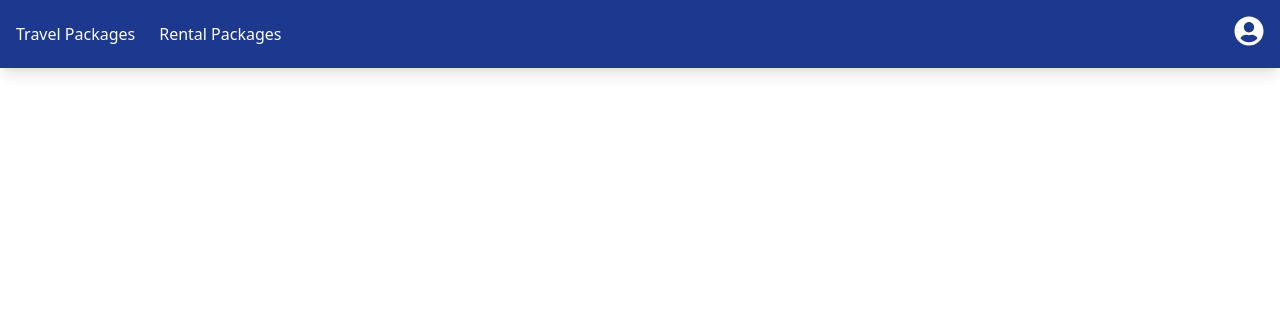
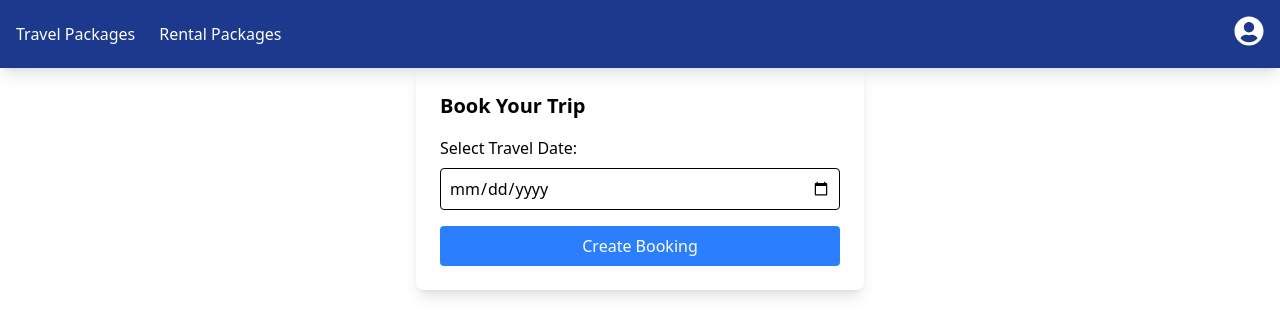
Before and after one commit to kavindu919/Travel, a React (Vite) app in the folder frontend/: page /bookings/1 in a window 1280 px wide. Shown: the top 336 px of the page. Built offline with nearby package versions, Linux system fonts and the light colour scheme.

Commit message:
update packages

```diff
--- a/frontend/src/App.jsx
+++ b/frontend/src/App.jsx
@@ -25,6 +25,7 @@ import TravelPackageView from "./pages/TravelPackageView";
 import Navbar from "./components/Navbar";
 import ProfilePage from "./pages/ProfilePage";
 import AdminBookingPage from "./pages/AdminBookingPage";
+import BookingPage from "./pages/BookingPage";
 
 // This component will conditionally render the Navbar
 const AppContent = () => {
@@ -70,6 +71,7 @@ const AppContent = () => {
         />
         <Route path="/travelPackages/:id" element={<TravelPackageDetails />} />
         <Route path="/travelPackagesview/:id" element={<TravelPackageView />} />
+        <Route path="/bookings/:id" element={<BookingPage />} />
       </Routes>
     </>
   );
--- a/frontend/src/pages/BookingPage.jsx
+++ b/frontend/src/pages/BookingPage.jsx
@@ -1,114 +1,58 @@
 import React, { useState } from "react";
-import { useLocation, useNavigate } from "react-router-dom";
+import { useParams, useNavigate } from "react-router-dom";
 import axios from "axios";
 
 const BookingPage = () => {
-  const location = useLocation();
+  const { packageId } = useParams(); // Get packageId from URL params
   const navigate = useNavigate();
-  const { travelPackage, user } = location.state || {};
-  const [formData, setFormData] = useState({
-    travelDate: "",
-    numTravelers: 1,
-    specialRequest: "",
-  });
+  const userId = localStorage.getItem("userId"); // Get userId from localStorage
+  const [travelDate, setTravelDate] = useState("");
   const [loading, setLoading] = useState(false);
-  const [error, setError] = useState(null);
-  const userId = localStorage.getItem("userId");
+  const [error, setError] = useState("");
 
-  const handleChange = (e) => {
-    const { name, value } = e.target;
-    setFormData({ ...formData, [name]: value });
-  };
+  const handleBooking = async () => {
+    if (!travelDate) {
+      setError("Please select a travel date.");
+      return;
+    }
 
-  const handleSubmit = async (e) => {
-    e.preventDefault();
     setLoading(true);
-    setError(null);
+    setError("");
+
     try {
-      const response = await axios.post("http://localhost:3000/api/bookings", {
-        userId: userId, // Assuming user object has id
-        packageId: travelPackage.id,
-        travelDate: formData.travelDate,
-        numTravelers: formData.numTravelers,
-        specialRequest: formData.specialRequest,
+      const response = await axios.post("http://localhost:3000/api/booking/bookings", {
+        userId,
+        packageId,
+        travelDate,
       });
 
-      alert("Booking Successful!");
-      navigate("/confirmation"); // Redirect to a confirmation page
-    } catch (error) {
-      console.error("Error during booking:", error);
-      setError("There was an issue with your booking. Please try again.");
+      alert("Booking successful!");
+      navigate("/my-bookings");
+    } catch (err) {
+      setError(err.response?.data?.error || "Something went wrong.");
     } finally {
       setLoading(false);
     }
   };
 
   return (
-    <div className="container mx-auto p-6 max-w-4xl bg-white shadow-lg rounded-lg mt-10">
-      <h1 className="text-4xl font-bold text-gray-800 mb-6 text-center">
-        Booking for {travelPackage?.name}
-      </h1>
-      <div className="mb-6">
-        <p><strong>Package Name:</strong> {travelPackage?.name}</p>
-        <p><strong>Price:</strong> ${travelPackage?.price}</p>
-        <p><strong>Destination:</strong> {travelPackage?.destination}</p>
-      </div>
-
-      {/* Display error if any */}
-      {error && (
-        <div className="bg-red-500 text-white p-4 rounded-lg mb-4">
-          {error}
-        </div>
-      )}
-
-      <form onSubmit={handleSubmit}>
-        <div className="mb-4">
-          <label className="block text-lg font-semibold">Travel Date</label>
+    <div className="max-w-md mx-auto p-6 bg-white shadow-lg rounded-lg">
+      <h2 className="text-xl font-semibold mb-4">Book Your Trip</h2>
+      <label className="block mb-2">Select Travel Date:</label>
       <input
         type="date"
-            name="travelDate"
-            value={formData.travelDate}
-            onChange={handleChange}
-            required
-            className="w-full p-3 border border-gray-300 rounded-md"
+        className="w-full p-2 border rounded mb-4"
+        value={travelDate}
+        onChange={(e) => setTravelDate(e.target.value)}
       />
-        </div>
-
-        <div className="mb-4">
-          <label className="block text-lg font-semibold">Number of Travelers</label>
-          <input
-            type="number"
-            name="numTravelers"
-            min="1"
-            value={formData.numTravelers}
-            onChange={handleChange}
-            required
-            className="w-full p-3 border border-gray-300 rounded-md"
-          />
-        </div>
-
-        <div className="mb-4">
-          <label className="block text-lg font-semibold">Special Requests</label>
-          <textarea
-            name="specialRequest"
-            value={formData.specialRequest}
-            onChange={handleChange}
-            className="w-full p-3 border border-gray-300 rounded-md"
-          ></textarea>
-        </div>
-
-        <div className="text-center">
+      {error && <p className="text-red-500 text-sm mb-2">{error}</p>}
       <button
-            type="submit"
+        onClick={handleBooking}
+        className="bg-blue-500 text-white px-4 py-2 rounded w-full"
         disabled={loading}
-            className={`${
-              loading ? "bg-gray-400" : "bg-green-600"
-            } text-white py-3 px-6 rounded-lg hover:bg-green-700 transition duration-300`}
       >
-            {loading ? "Processing..." : "Confirm Booking"}
+        {loading ? "Booking..." : "Create Booking"}
       </button>
-        </div>
-      </form>
     </div>
   );
 };
--- a/frontend/src/pages/TravelPackageView.jsx
+++ b/frontend/src/pages/TravelPackageView.jsx
@@ -40,17 +40,8 @@ const TravelPackageDetails = () => {
     return <p className="text-center text-red-500">Travel package not found.</p>;
 
   const handleBookNow = () => {
-    if (user) {
-      // Navigate to the booking page, passing travelPackage and user data
-      navigate("/booking", {
-        state: {
-          travelPackage,
-          user, // Assuming user object is available
-        },
+      navigate(`/bookings/${id}`, {
       });
-    } else {
-      alert("Please login to make a booking.");
-    }
   };
 
   return (
```
Also changed, not shown: 1 other file (tests, documents, lock files or other folders). Lines whose indentation alone changed are shown as unchanged.
